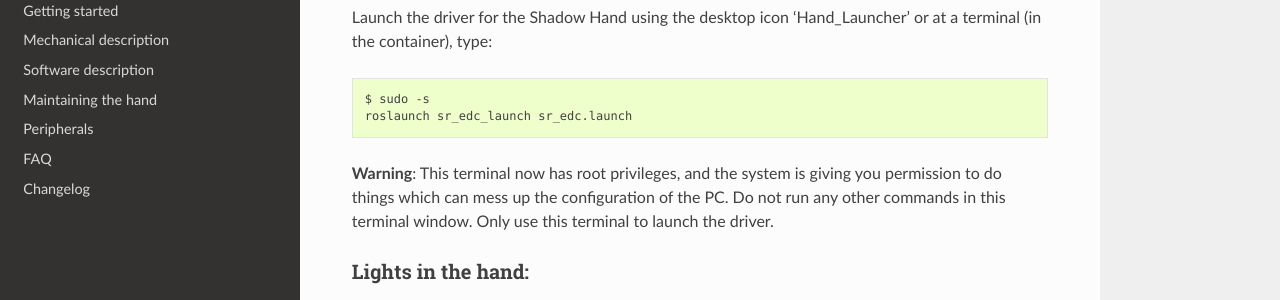
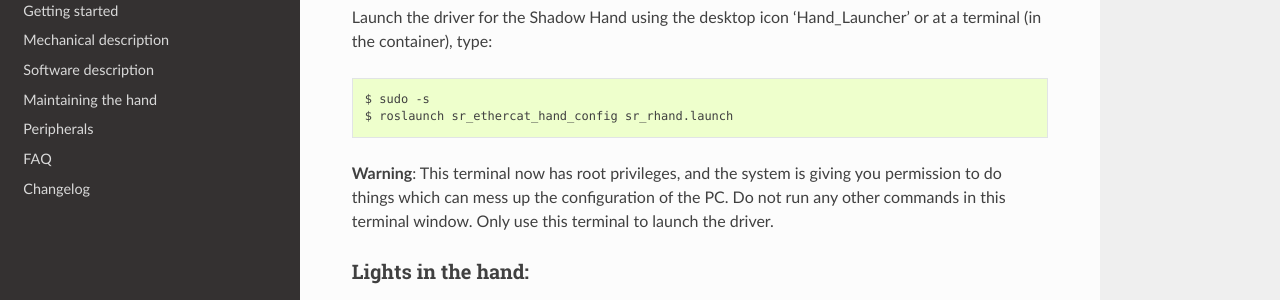
Before and after one commit to shadow-robot/sr_dexterous_hand_documentation, a Sphinx documentation site: the page built from docs/user_guide/3_getting_started.md, in a window 1280 px wide and 900 px high, scrolled down 4176 px. Shown: the part 168-468 px from the top of the window. Built offline with Sphinx 7.4.7 and the Read the Docs theme 2.0.0, drawn with Linux system fonts in a browser that asks for light colours.

Commit message:
changed sr_edc.launch to sr_rhand.launch

````diff
--- a/docs/user_guide/3_getting_started.md
+++ b/docs/user_guide/3_getting_started.md
@@ -145,7 +145,7 @@ When running the one-liner, along with the icon that starts the Grasper, you wil
 
   ```bash
   $ sudo -s
-  roslaunch sr_edc_launch sr_edc.launch
+  $ roslaunch sr_ethercat_hand_config sr_rhand.launch
   ```
 
   **Warning**: This terminal now has root privileges, and the system is giving you
````
